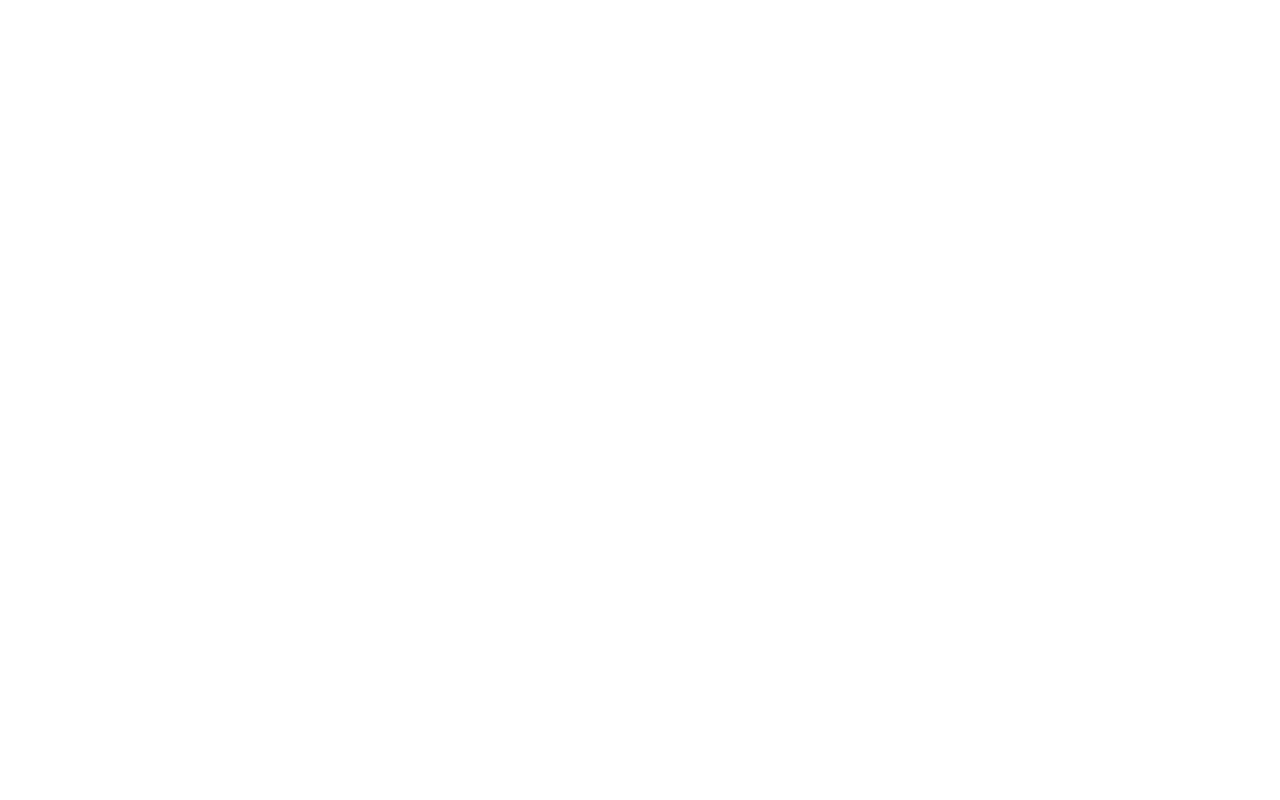
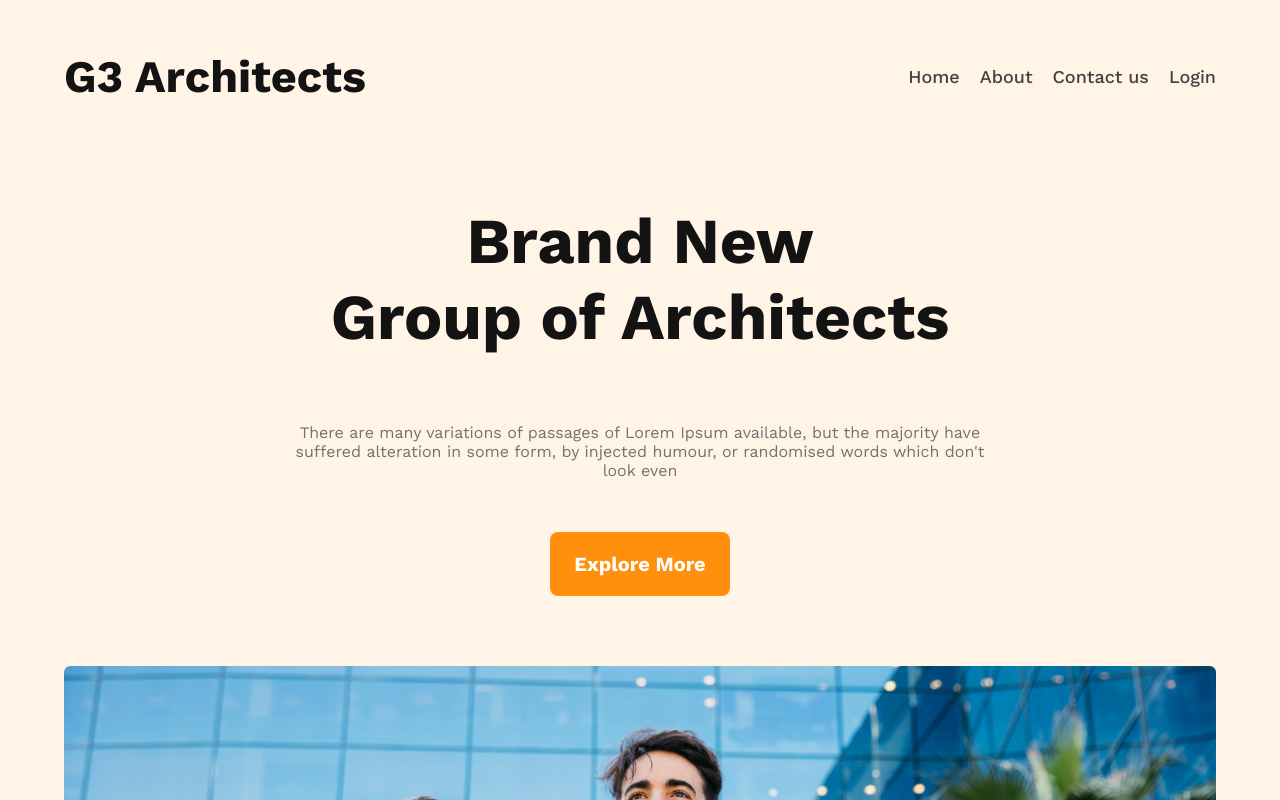
Before and after one commit to RB-Rathin/second-assignment, a plain HTML site: page index.html in a window 1280 px wide. Shown: the top 800 px of the page. Drawn offline with nearby package versions, Linux system fonts and the light colour scheme.

Commit message:
Added header and banner section and some change

```diff
--- a/index.html
+++ b/index.html
@@ -2,20 +2,51 @@
 <html lang="en">
 
 <head>
-    <meta charset="UTF-8">
-    <meta http-equiv="X-UA-Compatible" content="IE=edge">
-    <meta name="viewport" content="width=device-width, initial-scale=1.0">
+    <meta charset="UTF-8" />
+    <meta http-equiv="X-UA-Compatible" content="IE=edge" />
+    <meta name="viewport" content="width=device-width, initial-scale=1.0" />
     <title>G3 Architects</title>
     <!-- Stylesheet -->
-    <link rel="stylesheet" href="styles/style.css">
+    <link rel="stylesheet" href="styles/style.css" />
     <!-- Work sans google font -->
-    <link rel="preconnect" href="https://fonts.googleapis.com">
-    <link rel="preconnect" href="https://fonts.gstatic.com" crossorigin>
-    <link href="https://fonts.googleapis.com/css2?family=Poppins:wght@400;600;700&family=Work+Sans:wght@400;500;700&display=swap" rel="stylesheet">
+    <link rel="preconnect" href="https://fonts.googleapis.com" />
+    <link rel="preconnect" href="https://fonts.gstatic.com" crossorigin />
+    <link
+        href="https://fonts.googleapis.com/css2?family=Poppins:wght@400;600;700&family=Work+Sans:wght@400;500;700&display=swap"
+        rel="stylesheet" />
 </head>
 
 <body>
-
+    <!-- Start-header-part -->
+    <header>
+        <div class="container">
+            <nav>
+                <h2 class="logo">G3 Architects</h2>
+                <ul>
+                    <li><a href="#">Home</a></li>
+                    <li><a href="#">About</a></li>
+                    <li><a href="#">Contact us</a></li>
+                    <li><a href="#">Login</a></li>
+                </ul>
+            </nav>
+            <!-- Banner-part  -->
+            <div class="banner-container">
+                <div class="banner-description">
+                    <h1 class="banner-title">Brand New <br> Group of Architects</h1>
+                    <p>
+                        There are many variations of passages of Lorem Ipsum available,
+                        but the majority have suffered alteration in some form, by
+                        injected humour, or randomised words which don't look even
+                    </p>
+                    <button class="btn-primary">Explore More</button>
+                </div>
+                <div class="banner-background">
+                    <img src="assets/images/banner.png" alt="loading" />
+                </div>
+            </div>
+        </div>
+    </header>
+    <!-- End-header-part -->
 </body>
 
 </html>
--- a/styles/style.css
+++ b/styles/style.css
@@ -1,5 +1,93 @@
-*{
-    margin:0;
-    padding:0;
+* {
+    margin: 0;
+    padding: 0;
     font-family: 'Work Sans';
 }
+
+header {
+    background: rgba(255, 144, 14, 0.1);
+}
+
+/* Common styles */
+.container {
+    width: 90%;
+    margin: 0 auto;
+    padding-top: 50px;
+}
+
+.btn-primary {
+    background: #FF900E;
+    border-radius: 8px;
+    border: none;
+    padding: 20px 24px;
+    color: #FFFFFF;
+    font-weight: 600;
+    font-size: 20px;
+}
+
+nav,
+ul {
+    display: flex;
+    justify-content: space-between;
+    align-items: center;
+    gap: 20px;
+}
+
+.logo,
+.banner-title {
+    font-weight: 700;
+    font-size: 45px;
+    color: #131313;
+}
+
+nav li {
+    list-style: none;
+}
+
+nav li a {
+    text-decoration: none;
+    font-weight: 500;
+    font-size: 18px;
+    color: #424242;
+}
+
+/* Banner-part-design */
+.banner-description {
+    width: 60%;
+    margin: 0 auto;
+    text-align: center;
+    margin-top: 100px;
+}
+
+.banner-title {
+    font-size: 64px;
+    margin: 16px 0px;
+}
+
+.banner-description p {
+    font-weight: 400;
+    font-size: 16px;
+    color: #727272;
+    padding: 52px 0px;
+}
+.banner-background img{
+    width:100%;
+    margin-top: 70px;
+}
+
+/* Responsive design (Mobile) */
+@media only screen and (max-width:576px) {
+
+    nav,
+    ul {
+        flex-direction: column;
+    }
+
+    nav li a {
+        text-decoration: underline;
+    }
+    .banner-description{
+        width:100%;
+        text-align: center;
+    }
+}
```
